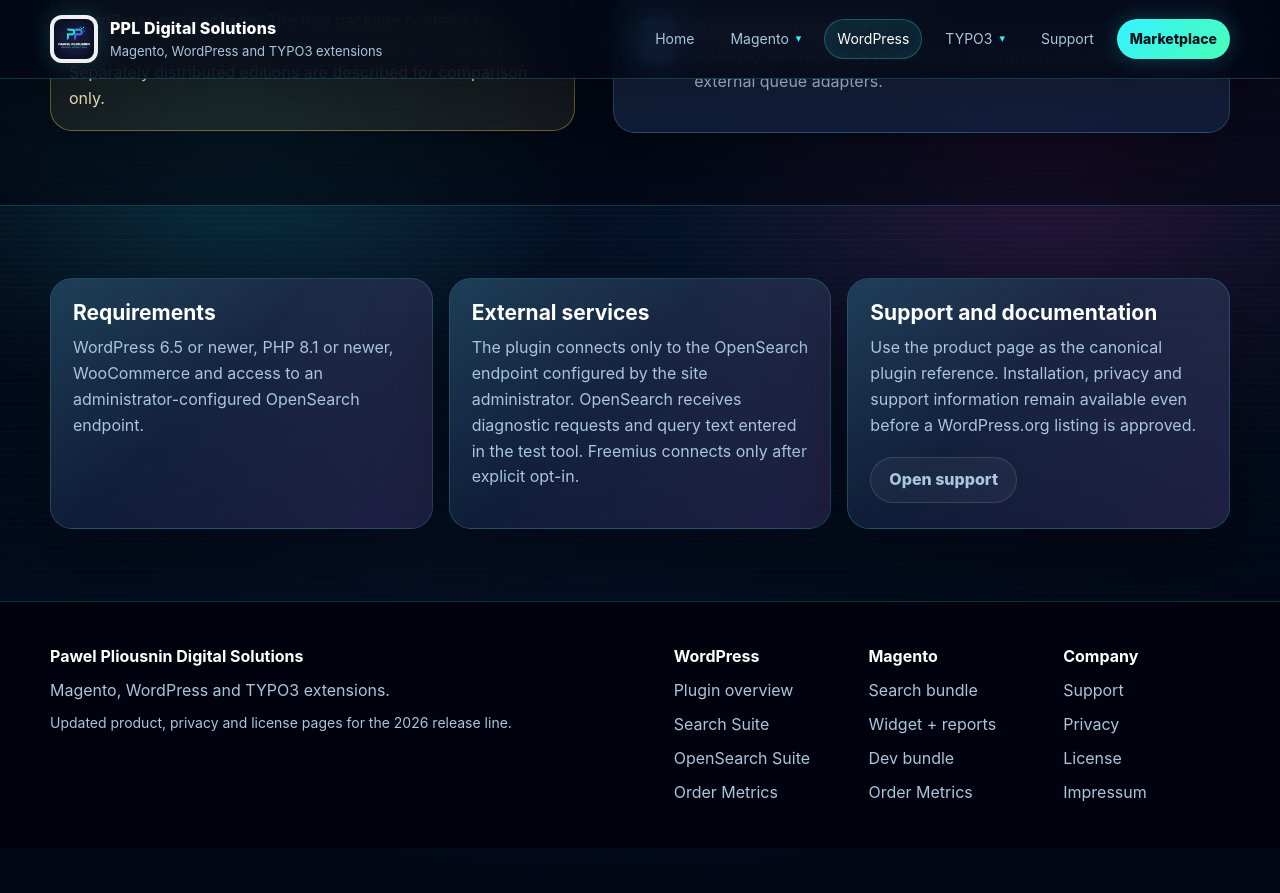
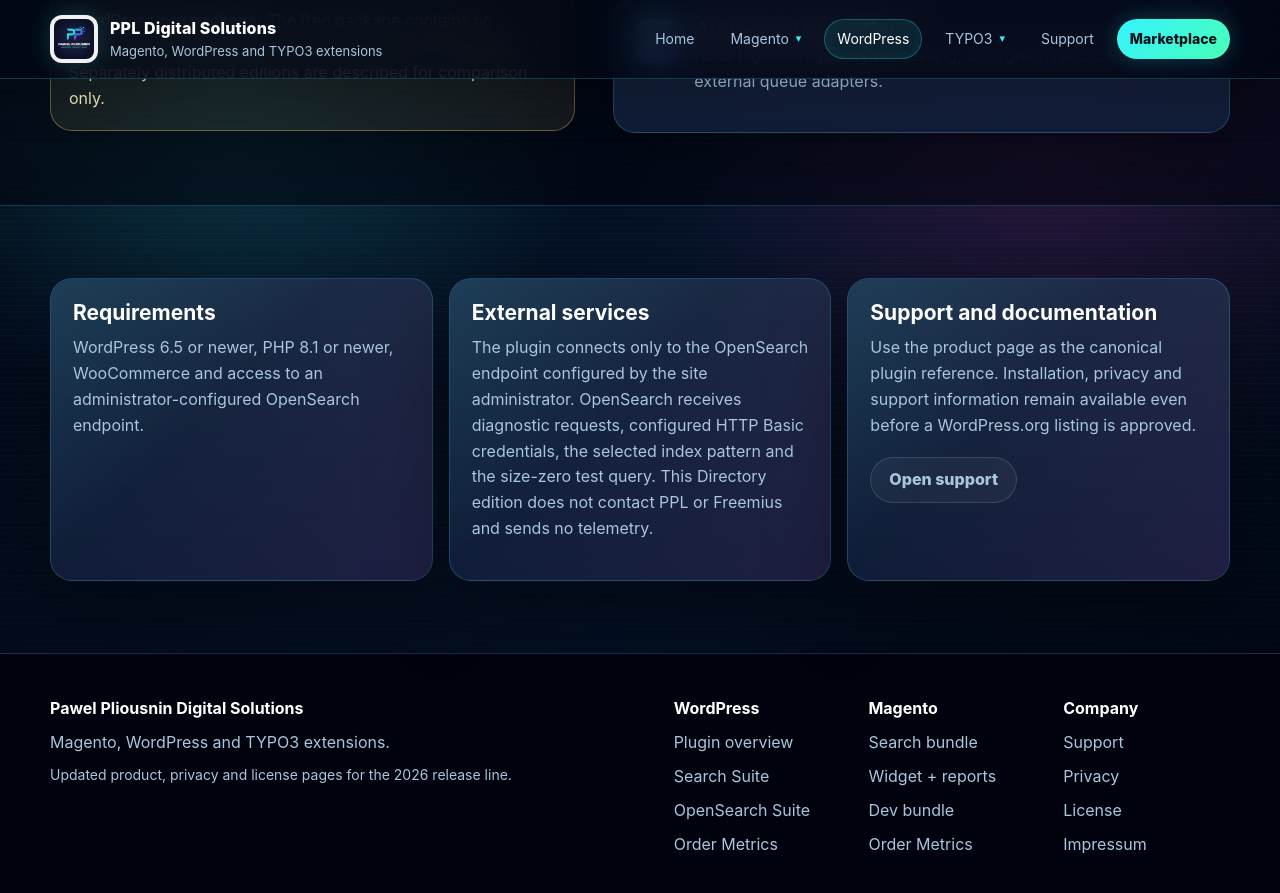
Before and after one commit to pliou/ppl-ds.com, a Jekyll site: the page built from wordpress/plugins/ppl-opensearch-suite/index.html, in a window 1280 px wide and 900 px high, scrolled down 1776 px. Shown: the top 893 px of the window. Built offline with Jekyll 4.4.1, drawn with Linux system fonts in a browser that asks for light colours; before the commit the page ends 2624 px from its top, so only the background shows below that; some of the changed text lies outside the part shown.

Commit message:
Finalize OpenSearch directory product page

```diff
--- a/wordpress/plugins/ppl-opensearch-suite/index.html
+++ b/wordpress/plugins/ppl-opensearch-suite/index.html
@@ -7,7 +7,7 @@
 icon: '/assets/images/wordpress/ppl-opensearch-suite.png'
 group: 'wordpress'
 tags: ['OpenSearch', 'Diagnostics', 'TLS & auth', 'WooCommerce']
-release_status: 'The dedicated WordPress.org diagnostic edition is in final package verification.'
+release_status: 'Version 1.0.0 WordPress.org submission candidate; directory approval is pending.'
 free_intro: 'The directory edition is a useful diagnostic and connector product rather than a placeholder. It helps administrators verify the OpenSearch service they configured.'
 free_features:
   - title: 'Connection diagnostics'
@@ -31,5 +31,5 @@
   - title: 'Advanced operations'
     text: 'Adds higher-frequency processing, blue/green rebuilds and external queue adapters.'
 requirements: 'WordPress 6.5 or newer, PHP 8.1 or newer, WooCommerce and access to an administrator-configured OpenSearch endpoint.'
-external_services: 'The plugin connects only to the OpenSearch endpoint configured by the site administrator. OpenSearch receives diagnostic requests and query text entered in the test tool. Freemius connects only after explicit opt-in.'
+external_services: 'The plugin connects only to the OpenSearch endpoint configured by the site administrator. OpenSearch receives diagnostic requests, configured HTTP Basic credentials, the selected index pattern and the size-zero test query. This Directory edition does not contact PPL or Freemius and sends no telemetry.'
 ---
```
